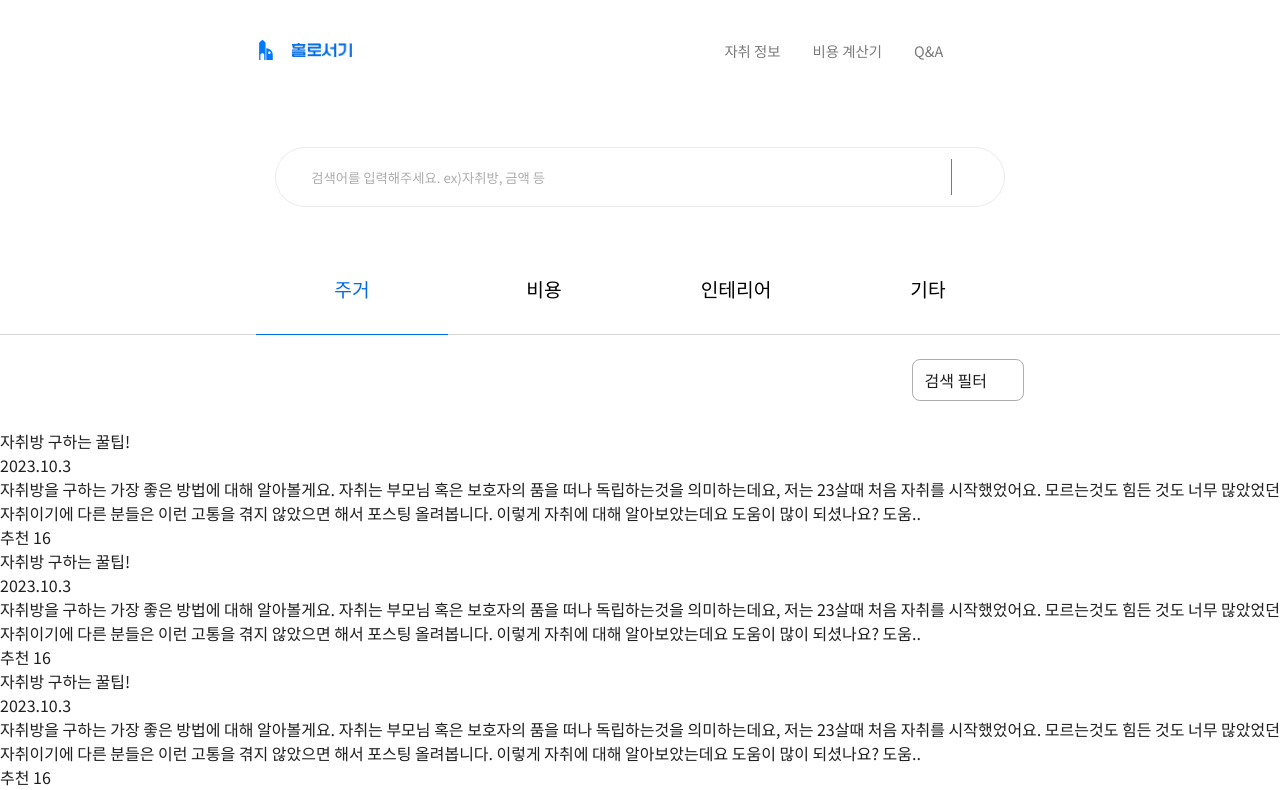
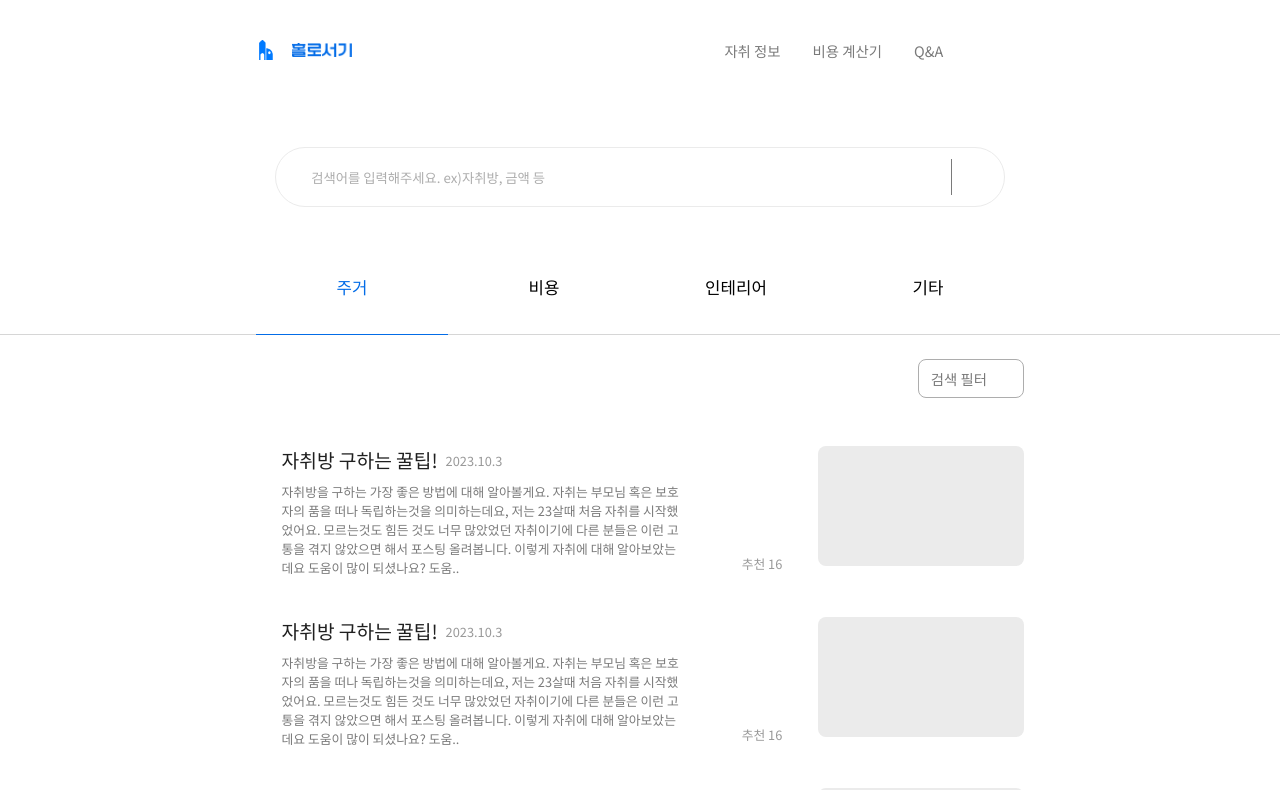
Before and after one commit to csh1203/livingalone-client, a React (Create React App) app: page /articles in a window 1280 px wide. Shown: the top 790 px of the page. Built offline with nearby package versions, Linux system fonts and the light colour scheme; some icons are missing.

Commit message:
design: 글 목록 UI 디자인

```diff
--- a/src/css/article/ArticleList.module.css
+++ b/src/css/article/ArticleList.module.css
@@ -11,7 +11,7 @@
     height: 60px;
     text-align: center;
     border-bottom: 1px solid var(--gray-200);
-    font-size: 1.2rem;
+    font-size: 1.05rem;
     font-weight: 500;
 }
 
@@ -34,3 +34,73 @@
     border-radius: 8px;
     border: 1px solid var(--gray-400, #ADADAD);
 }
+
+.filter-text {
+    color: var(--gray-600, #7A7A7A);
+    font-family: Noto Sans KR;
+    font-size: 0.9rem;
+    font-weight: 400;
+}
+
+.article-list {
+    padding: 0 20vw 180px 20vw;
+}
+
+.article-container {
+    display: flex;
+    gap: 36px;
+    padding: 20px 0 20px 2vw;
+}
+
+.text-content {
+    width: 100%;
+}
+
+.thumbnail {
+    width: 305px;
+    height: 120px;
+    border-radius: 8px;
+    background-color: var(--gray-300);
+}
+
+.main-contents {
+    display: flex;
+    align-items: center;
+    gap: 8px;
+    margin: 0 0 8px 0;
+}
+
+.article-title {
+    color: var(--gray-900, #1F1F1F);
+    font-size: 1.2rem;
+    font-weight: 500;
+}
+
+.article-date {
+    color: var(--gray-500, #999);
+    font-size: 0.8rem;
+    font-weight: 500;
+}
+
+.sub-contents {
+    display: flex;
+    width: 100%;
+    justify-content: space-between;
+    align-items: flex-end;
+}
+
+.article-content {
+    width: 80%;
+    height: fit-content;
+    color: var(--gray-600, #7A7A7A);
+    font-size: 0.8rem;
+    font-style: normal;
+    font-weight: 500;
+}
+
+.article-likes {
+    color: var(--gray-500, #999);
+    font-size: 0.8rem;
+    font-weight: 500;
+    margin: 0 0 4px 0;
+}
```
